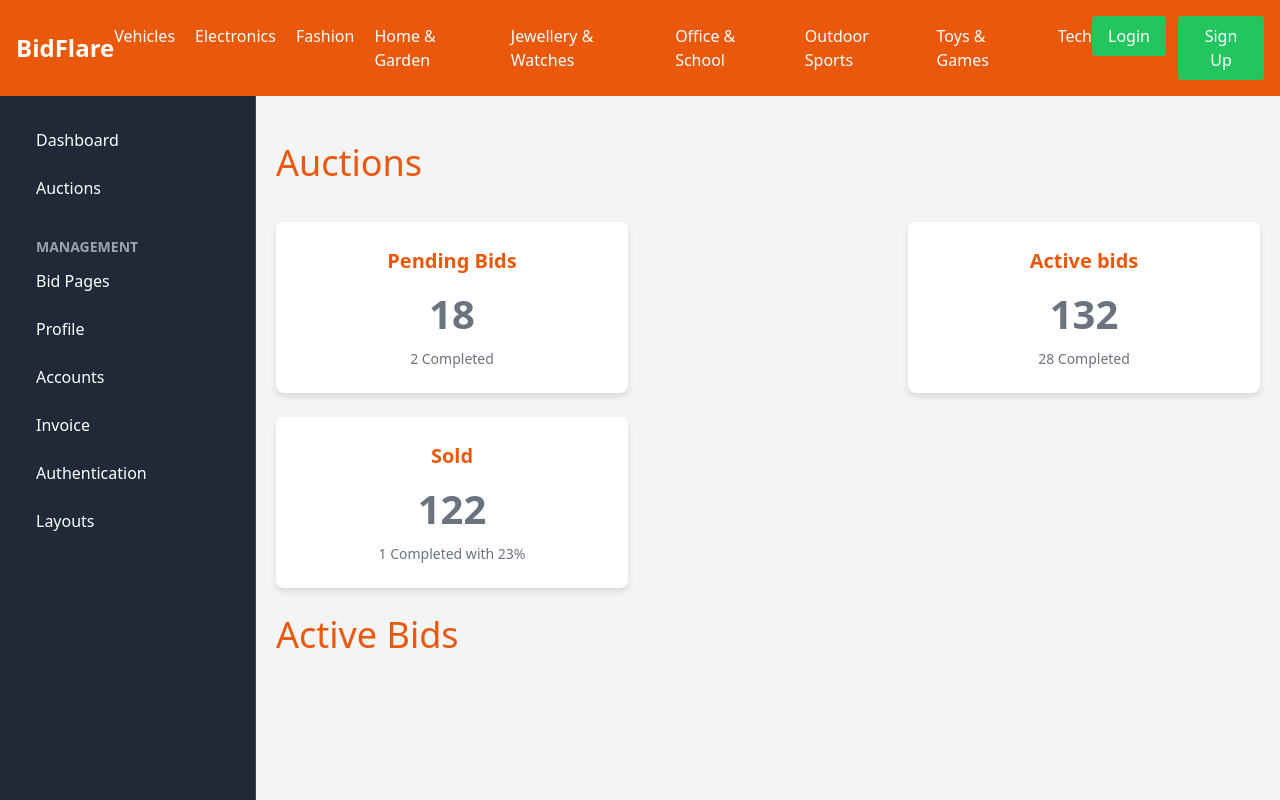
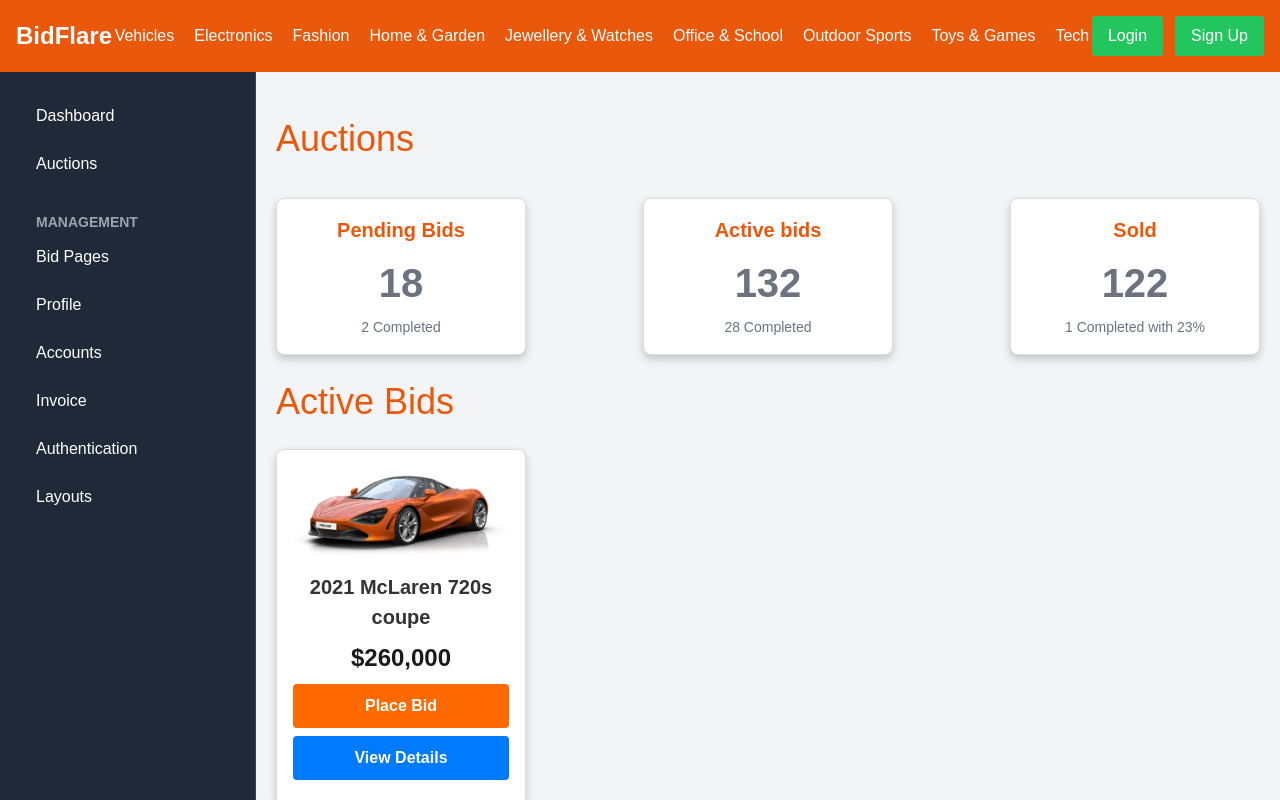
Before and after one commit to Navindu-Ashen/BidFlare, a React (Vite) app in the folder BidFlareFrontend/: page /user-dashboard in a window 1280 px wide. Shown: the top 800 px of the page. Built offline with nearby package versions, Linux system fonts and the light colour scheme.

Commit message:
admin dashboard

```diff
--- a/BidFlareFrontend/src/Pages/dashboards/admindash.css
+++ b/BidFlareFrontend/src/Pages/dashboards/admindash.css
@@ -62,7 +62,7 @@
 }
 
 .admin-header h1 {
-    color:#ea580c;
+    color: #B71C1C;
     font-size: 2rem;
 }
 
@@ -78,7 +78,7 @@
 }
 
 .logout-button:hover {
-    background-color: #ea580c;
+    background-color: #9a1c1c;
 }
 
 /* Profile details section */
@@ -87,7 +87,7 @@
 }
 
 .profile-details h2 {
-    color: #ea580c;
+    color: #B71C1C;
     font-size: 1.5rem;
     margin-bottom: 10px;
 }
@@ -116,7 +116,7 @@
 
 .card h3 {
     margin-bottom: 10px;
-    color: #000000;
+    color:#ea580c;
     font-size: 1.25rem;
     font-weight: bold;
 }
@@ -131,7 +131,7 @@
 
 .see-all-button {
     padding: 10px 20px;
-    background-color:#ea580c;
+    background-color: #ea580c;
     color: white;
     border: none;
     border-radius: 5px;
@@ -142,7 +142,7 @@
 }
 
 .see-all-button:hover {
-    background-color: #ea580c;
+    background-color: #010000;
 }
 
 /* Responsive adjustments */
--- a/BidFlareFrontend/src/Pages/dashboards/admindash.jsx
+++ b/BidFlareFrontend/src/Pages/dashboards/admindash.jsx
@@ -29,37 +29,41 @@
                     </ul>
                 </nav>
             </aside>
-            <div className="admin-profile-container">
+            <main className="admin-profile-container">
                 <header className="admin-header">
                     <h1>Admin Profile</h1>
                 </header>
 
-                <section className="auctions-section">
-                    <h1 className="auctions-title">Auctions</h1>
+                <section className="profile-details">
+                    <h2>Profile details</h2>
+                    <p><strong>First Name:</strong> Navindu</p>
+                    <p><strong>Last Name:</strong> Ashen</p>
+                    <p><strong>Contact number:</strong> 0719967276</p>
+                    <p><strong>NIC:</strong> 200224801369</p>
+                    <p><strong>Email:</strong> navindu158@gmail.com</p>
+                </section>
+
                 <div className="cards-container">
                     <div className="card">
-                            <h2 className="card-title">Pending Bids</h2>
-                            <p className="card-number">18</p>
-                            <p className="card-subtitle">2 Completed</p>
+                        <h3>Events</h3>
+                        <p>Approved events: <strong>20</strong></p>
+                        <p>Pending events: <strong>20</strong></p>
+                        <button className="see-all-button">See all</button>
                     </div>
+
                     <div className="card">
-                            <h2 className="card-title">Active bids</h2>
-                            <p className="card-number">132</p>
-                            <p className="card-subtitle">28 Completed</p>
+                        <h3>Users</h3>
+                        <p>Active users: <strong>157</strong></p>
+                        <button className="see-all-button">See all</button>
                     </div>
+
                     <div className="card">
-                            <h2 className="card-title">Sold</h2>
-                            <p className="card-number">122</p>
-                            <p className="card-subtitle">1 Completed with 23%</p>
-                        </div>
-                        <div className="card">
-                            <h2 className="card-title">Average percentage</h2>
-                            <p className="card-number">76%</p>
-                            <p className="card-subtitle-success">5% Completed</p>
+                        <h3>Event Organizers</h3>
+                        <p>Active organizers: <strong>10</strong></p>
+                        <button className="see-all-button">See all</button>
                     </div>
                 </div>
-                </section>
-            </div>
+            </main>
         </div>
     );
 }
--- a/BidFlareFrontend/src/Pages/dashboards/userdash.css
+++ b/BidFlareFrontend/src/Pages/dashboards/userdash.css
@@ -123,3 +123,56 @@
         width: 100%;
     }
 }
+
+* {
+    box-sizing: border-box;
+    margin: 0;
+    padding: 0;
+    font-family: Arial, sans-serif;
+}
+.card {
+    width: 250px;
+    border: 1px solid #ddd;
+    border-radius: 8px;
+    box-shadow: 0 4px 8px rgba(0, 0, 0, 0.2);
+    overflow: hidden;
+    text-align: center;
+    padding: 16px;
+}
+.card img {
+    width: 100%;
+    height: auto;
+    border-radius: 8px 8px 0 0;
+}
+.card h3 {
+    font-size: 20px;
+    color: #333;
+    margin: 16px 0 8px;
+}
+.card .price {
+    font-size: 24px;
+    font-weight: bold;
+    color: #1a1a1a;
+    margin: 8px 0;
+}
+.card .btn {
+    display: block;
+    width: 100%;
+    padding: 10px;
+    font-size: 16px;
+    font-weight: bold;
+    color: white;
+    border: none;
+    border-radius: 4px;
+    margin: 8px 0;
+    cursor: pointer;
+}
+.card .btn.bid {
+    background-color: #ff6a00;
+}
+.card .btn.details {
+    background-color: #007bff;
+}
+.card .btn:hover {
+    opacity: 0.9;
+}
--- a/BidFlareFrontend/src/Pages/dashboards/userdash.jsx
+++ b/BidFlareFrontend/src/Pages/dashboards/userdash.jsx
@@ -60,9 +60,15 @@
                 </section>
 
 
+                <div class="card">
+                <img src="/car3.jpg" alt="2021 McLaren 720s coupe" />
+              <h3>2021 McLaren 720s coupe</h3>
+              <p class="price">$260,000</p>
+              <button class="btn bid">Place Bid</button>
+              <button class="btn details">View Details</button>
+                    </div>
+
             </div>
-
-
         </div>
 
 
```
Lines whose indentation alone changed are shown as unchanged.
